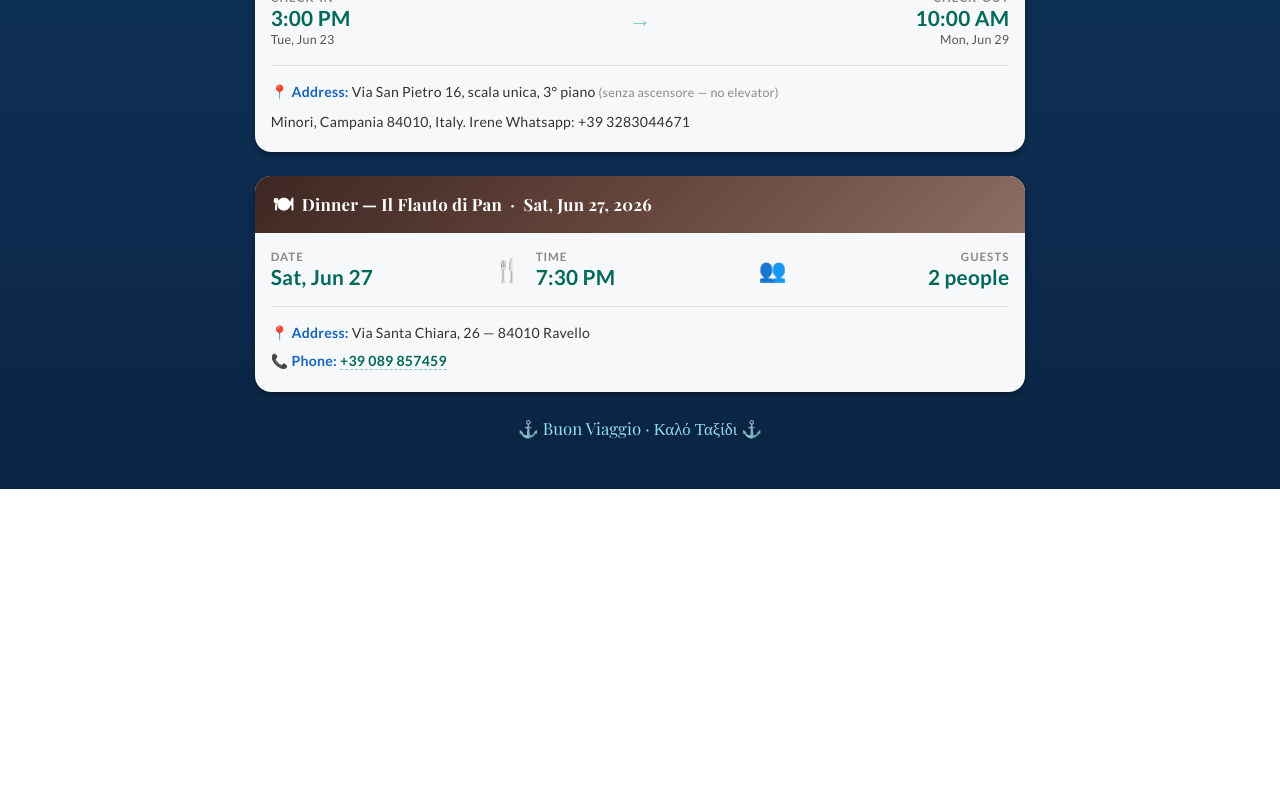
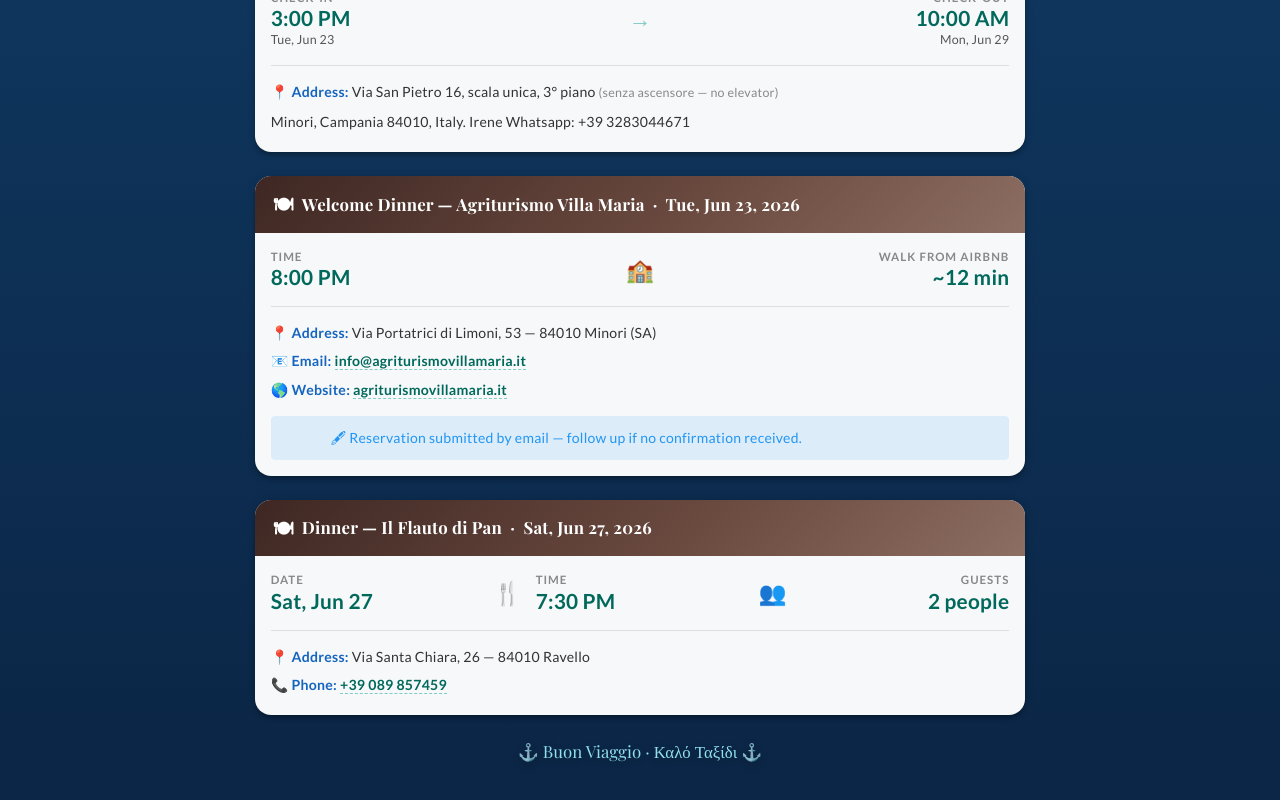
Before and after one commit to FlintShadey/Itenerary, a Vue app: page / in a window 1280 px wide. Shown: the part 10821-11621 px from the top of the page. Before the commit the page ends 11310 px from the top, so only its background shows below. Built offline with nearby package versions, Linux system fonts and the light colour scheme.

Commit message:
Add Jun 23 welcome dinner: Agriturismo Villa Maria, Minori

```diff
--- a/src/App.vue
+++ b/src/App.vue
@@ -1346,6 +1346,41 @@
               </v-card-text>
             </v-card>
 
+            <!-- Jun 23 — Dinner: Agriturismo Villa Maria, Minori -->
+            <v-card hover elevation="4" class="mb-6 itinerary-card">
+              <v-card-title class="card-header" style="background:linear-gradient(135deg,#3E2723 0%,#6D4C41 60%,#8D6E63 100%)!important;color:#fff!important;">
+                <span class="card-header-icon">&#127869;</span>
+                Welcome Dinner &mdash; Agriturismo Villa Maria &nbsp;&middot;&nbsp; Tue, Jun 23, 2026
+              </v-card-title>
+              <v-card-text class="pa-4">
+
+                <div class="checkin-row mb-4">
+                  <div class="checkin-block">
+                    <div class="checkin-label">Time</div>
+                    <div class="checkin-time">8:00 PM</div>
+                  </div>
+                  <div class="checkin-divider">&#127979;</div>
+                  <div class="checkin-block text-right">
+                    <div class="checkin-label">Walk from Airbnb</div>
+                    <div class="checkin-time">~12 min</div>
+                  </div>
+                </div>
+
+                <v-divider class="my-3"></v-divider>
+
+                <div class="hotel-contact">
+                  <div><span class="detail-label">&#128205; Address:</span> Via Portatrici di Limoni, 53 &mdash; 84010 Minori (SA)</div>
+                  <div><span class="detail-label">&#128231; Email:</span> <a href="mailto:info@agriturismovillamaria.it" class="med-link">info@agriturismovillamaria.it</a></div>
+                  <div><span class="detail-label">&#127758; Website:</span> <a href="https://www.agriturismovillamaria.it/en/restaurant" target="_blank" rel="noopener" class="med-link">agriturismovillamaria.it</a></div>
+                </div>
+
+                <v-alert type="info" variant="tonal" density="compact" class="mt-3">
+                  &#128395; Reservation submitted by email &mdash; follow up if no confirmation received.
+                </v-alert>
+
+              </v-card-text>
+            </v-card>
+
             <!-- Jun 27 — Dinner: Il Flauto di Pan, Ravello -->
             <v-card hover elevation="4" class="mb-6 itinerary-card">
               <v-card-title class="card-header" style="background:linear-gradient(135deg,#3E2723 0%,#6D4C41 60%,#8D6E63 100%)!important;color:#fff!important;">
```
